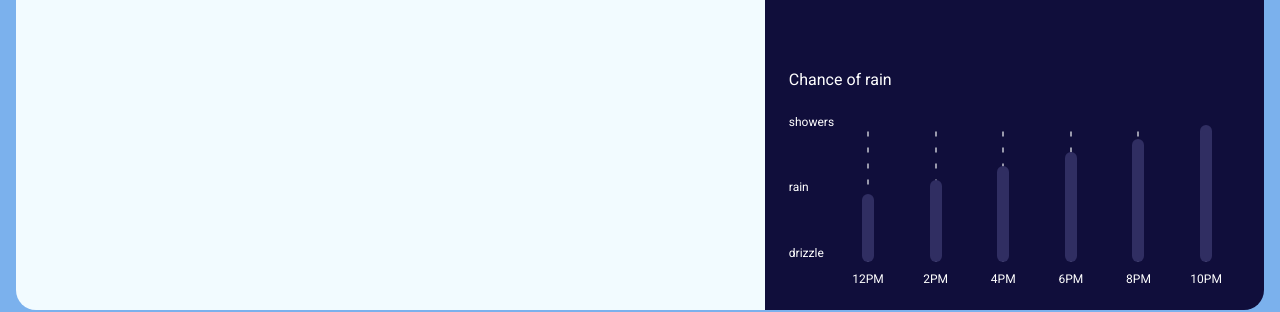
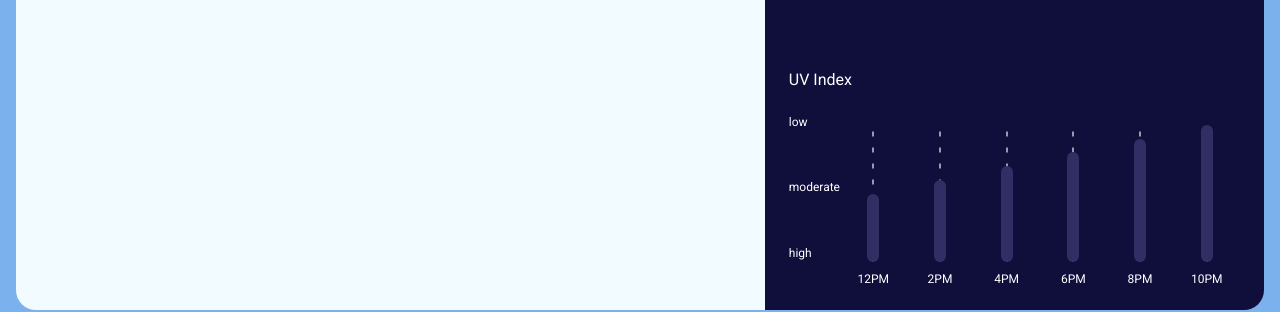
Before and after one commit to ericellb/Simple-Weather, a React (Create React App) app: page / in a window 1280 px wide. Shown: the part 474-786 px from the top of the page. Built offline with nearby package versions, Linux system fonts and the light colour scheme.

Commit message:
Graph to accept UV index also (Plans to reuse for Temp also)

```diff
--- a/src/Components/TodayForecast/DataGraph.tsx
+++ b/src/Components/TodayForecast/DataGraph.tsx
@@ -75,15 +75,24 @@ export interface GraphProps {
 
 export default function DataGraph(props: GraphProps) {
   const classes = useStyles({});
+  // Titles default to rain type
+  let yTitles = ['showers', 'rain', 'drizzle'];
+  let graphTitle = 'Chance of rain';
+
+  // Create titles bases on type
+  if (props.type === 'uv') {
+    graphTitle = 'UV Index';
+    yTitles = ['low', 'moderate', 'high'];
+  }
 
   return (
     <React.Fragment>
-      <div>Chance of rain</div>
+      <div>{graphTitle}</div>
       <div className={classes.graphContainer}>
         <div className={classes.graphTitles}>
-          <div className={classes.graphTitleItem}>showers</div>
-          <div className={classes.graphTitleItem}>rain</div>
-          <div className={classes.graphTitleItem}>drizzle</div>
+          <div className={classes.graphTitleItem}>{yTitles[0]}</div>
+          <div className={classes.graphTitleItem}>{yTitles[1]}</div>
+          <div className={classes.graphTitleItem}>{yTitles[2]}</div>
         </div>
         {props.data.map(item => {
           return (
--- a/src/Components/TodayForecast/index.tsx
+++ b/src/Components/TodayForecast/index.tsx
@@ -28,7 +28,7 @@ const useStyles = makeStyles(theme => ({
 export default function TodayForecast() {
   const classes = useStyles({});
   const tempGraphProps: GraphProps = {
-    type: 'rain',
+    type: 'uv',
     data: [
       { title: '12PM', value: 50 },
       { title: '2PM', value: 60 },
```
